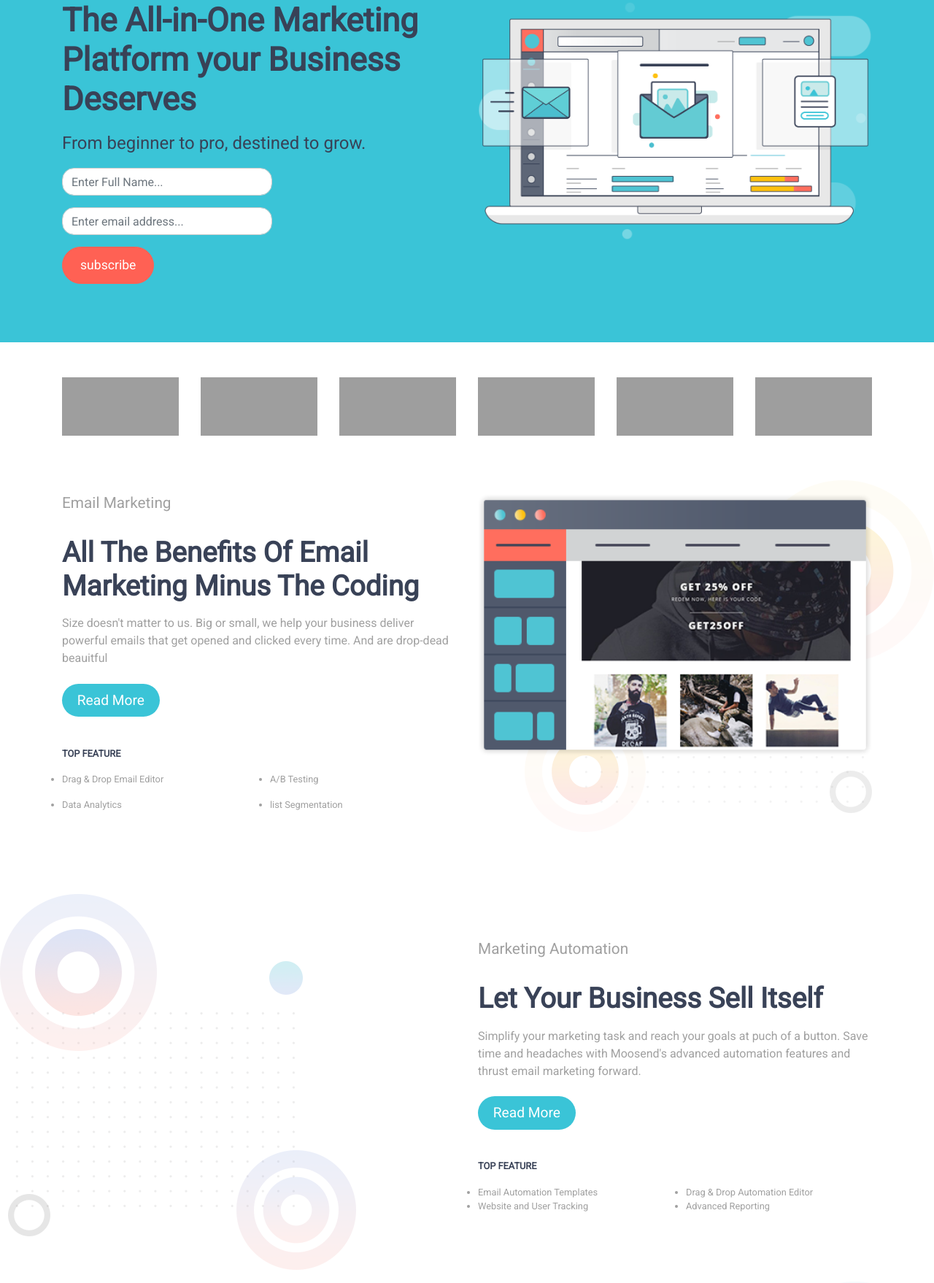
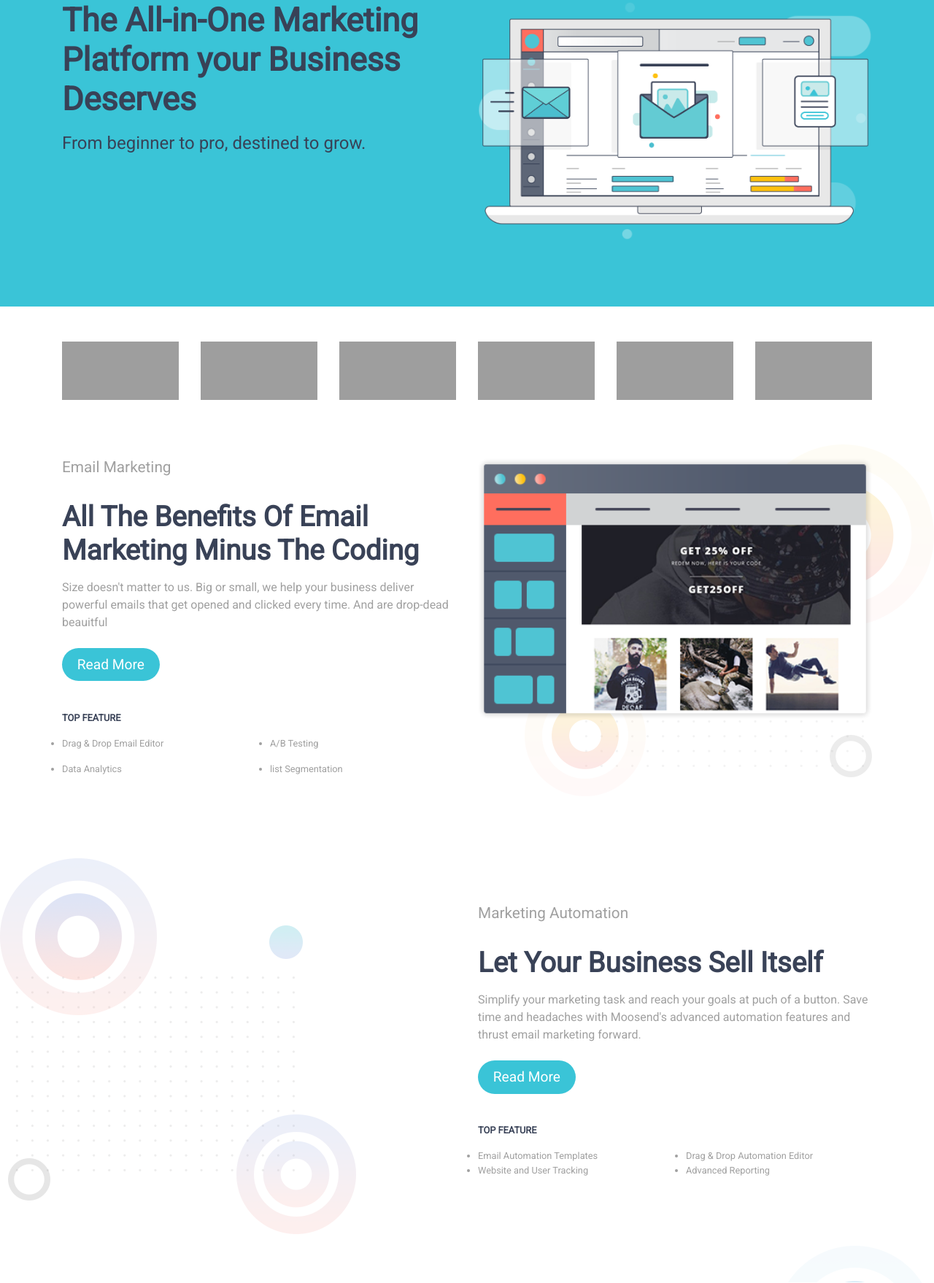
Before and after one commit to joe-wallace23/E1-Project-1, a Node server app: page / in a window 1280 px wide. Shown: the part 127-1885 px from the top of the page at 73% size. Run offline with Node 20, Linux system fonts and the light colour scheme; grey boxes are pictures that could not be loaded.

Commit message:
make it better

```diff
--- a/views/home.ejs
+++ b/views/home.ejs
@@ -7,15 +7,6 @@
                     <h1>The All-in-One Marketing Platform your Business Deserves</h1>
                     <p>From beginner to pro, destined to grow.</p>
                 </div>
-                <form class="contact-form" method="POST" action="/">
-                    <div class="form-group">
-                        <input type="text"  class="form-control" name="name" id="name" placeholder="Enter Full Name..." required>
-                    </div>
-                    <div class="form-group">
-                        <input type="email" class="form-control"  name="email" id="email" placeholder="Enter email address..." required>
-                    </div>
-                    <button type="submit" class="subscrubie">subscribe</button>
-                </form>
             </div>
             <div class="col-lg-6 col-12">
                 <div class="headerg__content">
```
Also changed, not shown: app.js (+6 -2 lines).
